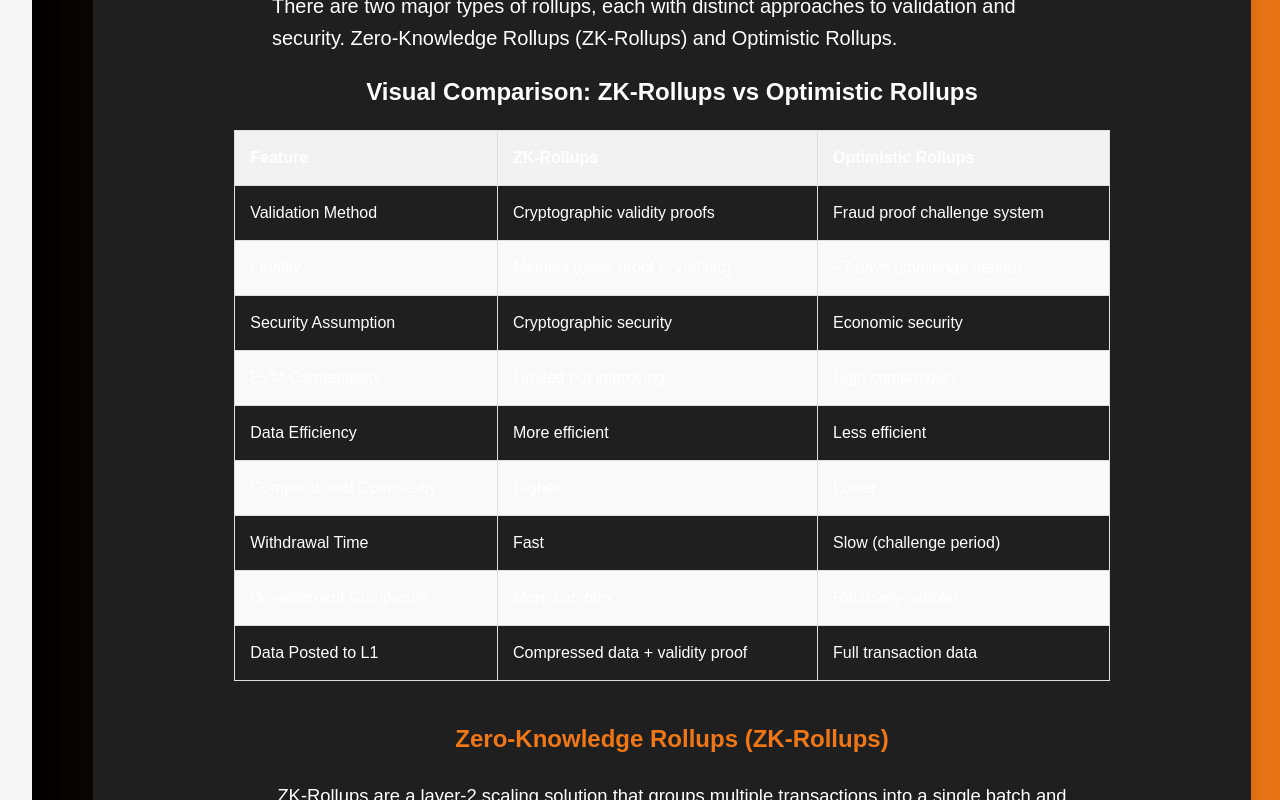
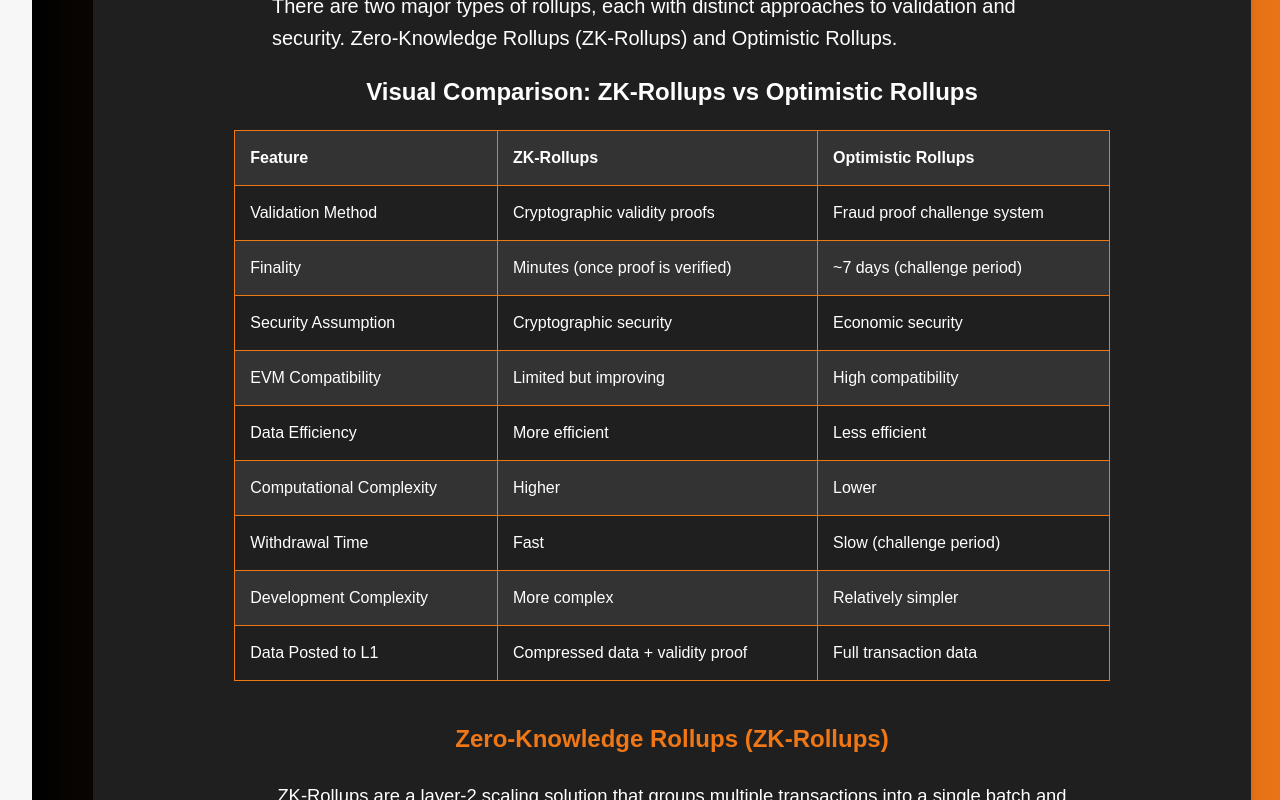
Before and after one commit to Gharsa-Amin/optimistic-rollups-vs.-ZK-rollups, a React (Vite) app: page / in a window 1280 px wide. Shown: the part 5520-6320 px from the top of the page. Built offline with nearby package versions, Linux system fonts and the light colour scheme.

Commit message:
added charts and changed the components of the chart

```diff
--- a/src/components/Charts/chart.scss
+++ b/src/components/Charts/chart.scss
@@ -13,15 +13,15 @@ table {
 th,
 td {
 	padding: 15px;
-	border: 1px solid #ddd;
+	border: 1px solid #ef7716;
 	text-align: left;
 }
 
 th {
-	background-color: #f2f2f2;
+	background-color: #333;
 	font-weight: bold;
 }
 
 tr:nth-child(even) {
-	background-color: #f9f9f9;
+	background-color: #333;
 }
--- a/src/components/RollUps.scss
+++ b/src/components/RollUps.scss
@@ -11,7 +11,7 @@ body {
 }
 
 .header {
-	background-color: $primary-color;
+	background-color: #ef7716;
 	color: #fff;
 	padding: 2rem;
 	text-align: center;
@@ -76,7 +76,7 @@ p {
 
 .case-study h3,
 .case-study h4 {
-	color: $primary-color;
+	color: #ef7716;
 	font-size: 1.8rem;
 	font-weight: 600;
 }
--- a/src/components/What Are Rollups.jsx
+++ b/src/components/What Are Rollups.jsx
@@ -229,9 +229,7 @@ export default function RollUps() {
 
 				<section className="content-box">
 					<div className="container">
-						<h2 className="section-title__modifier">
-							Notable ZK-Rollup Projects
-						</h2>
+						<h2 className="section-subtitle">Notable ZK-Rollup Projects</h2>
 						<p className="section-description__modifier">
 							Some of the most notable ZK-Rollup projects in the blockchain
 							space include zkSync (zkSync Lite and zkSync Era), Immutable X,
@@ -244,7 +242,9 @@ export default function RollUps() {
 						<h2 className="section-title">Case Studies</h2>
 
 						<div className="case-study">
-							<h3 className="section-subtitle">Case Study 1: Polygon Hermez</h3>
+							<h3 className="section-title__modifier">
+								Case Study 1: Polygon Hermez
+							</h3>
 							<p className="section-description">
 								Polygon Hermez is a decentralized ZK-Rollup solution built on
 								Ethereum, aimed at enhancing scalability and transaction
@@ -269,7 +269,9 @@ export default function RollUps() {
 						</div>
 
 						<div className="case-study">
-							<h3 className="section-subtitle">Case Study 2: Erigon CDK</h3>
+							<h3 className="section-title__modifier">
+								Case Study 2: Erigon CDK
+							</h3>
 							<p className="section-description">
 								Erigon CDK is a modular framework designed for building
 								blockchain clients and scaling Layer 2 solutions. It offers a
@@ -412,7 +414,7 @@ export default function RollUps() {
 				</section>
 				<section className="content-box">
 					<div className="container">
-						<h2 className="section-title__modifier">
+						<h2 className="section-subtitle">
 							Notable Optimistic Rollup Projects
 						</h2>
 						<p className="section-description__modifier">
```
